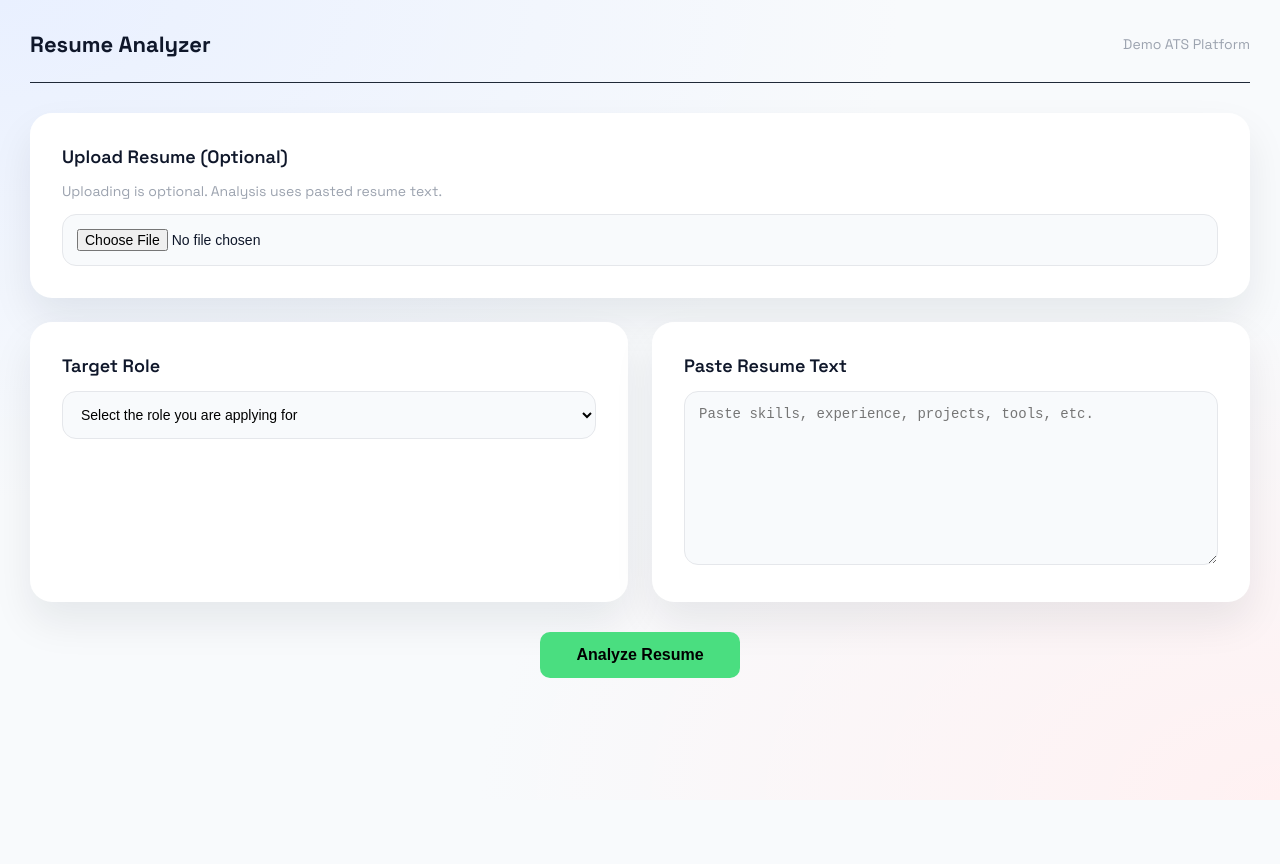
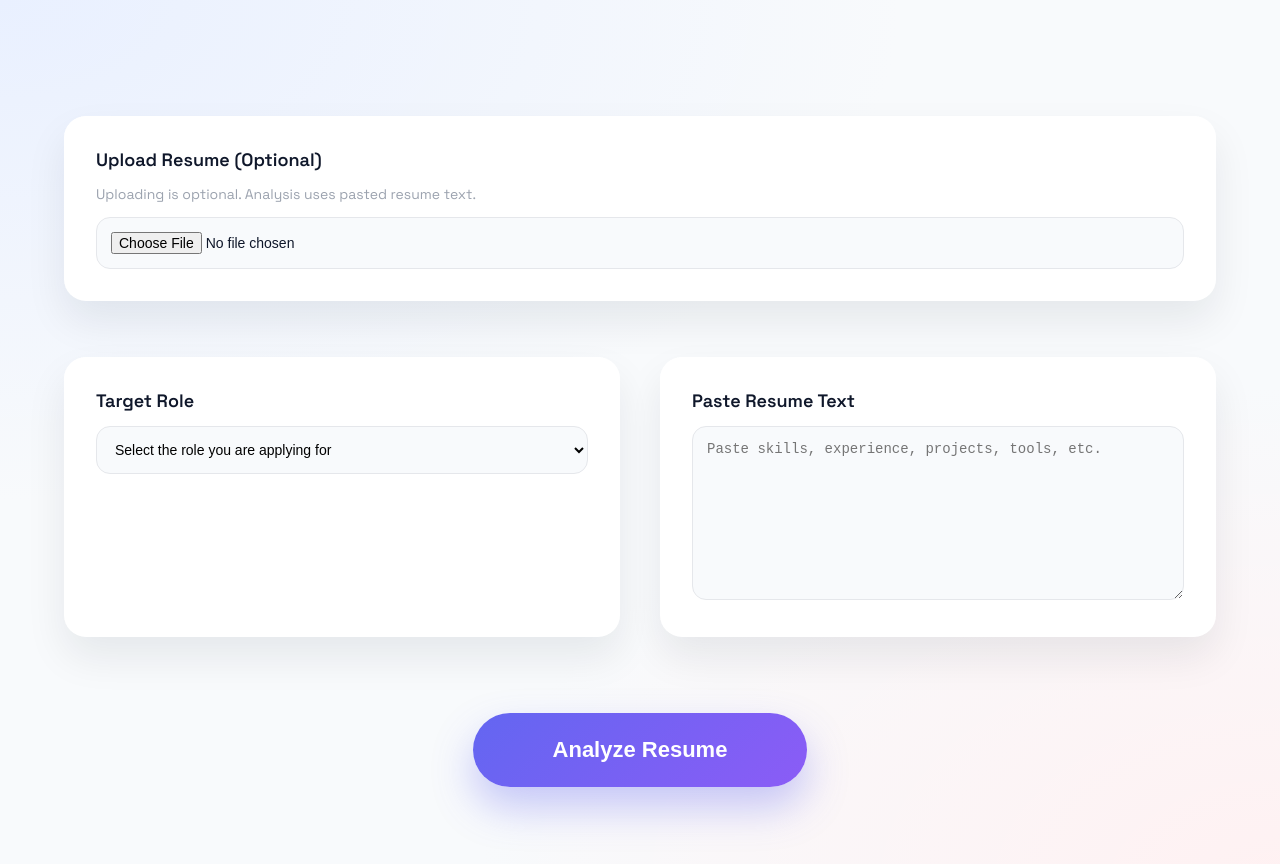
Before and after one commit to suki2811/resume-analyzer-ui, a React (Vite) app: page / in a window 1280 px wide. Both pictures are taken after a click on the button "Analyze Resume". Shown: the top 864 px of the page. Before the commit the page ends 800 px from the top, so only its background shows below. Built offline with nearby package versions, Linux system fonts and the light colour scheme.

Commit message:
Update Dashboard.jsx

```diff
--- a/src/pages/Dashboard.jsx
+++ b/src/pages/Dashboard.jsx
@@ -1,5 +1,4 @@
 import { useState } from "react";
-import Navbar from "../components/Navbar";
 import UploadCard from "../components/UploadCard";
 import RoleSelector from "../components/RoleSelector";
 import ResumeText from "../components/ResumeText";
@@ -37,38 +36,25 @@ export default function Dashboard() {
       : Math.round((foundSkills.length / requiredSkills.length) * 100);
 
   return (
-    <div style={{ padding: "30px" }}>
-      <Navbar />
-
-      <div style={{ marginTop: "30px" }}>
+    <div className="dashboard">
+      <div className="section fade-up fade-delay-1">
         <UploadCard />
       </div>
 
       <div
+        className="section fade-up fade-delay-2"
         style={{
           display: "grid",
           gridTemplateColumns: "1fr 1fr",
-          gap: "24px",
-          marginTop: "24px",
+          gap: "40px",
         }}
       >
         <RoleSelector role={role} setRole={setRole} />
         <ResumeText resumeText={resumeText} setResumeText={setResumeText} />
       </div>
 
-      <div style={{ textAlign: "center", marginTop: "30px" }}>
-        <button
-          onClick={() => setShowResults(true)}
-          style={{
-            padding: "14px 36px",
-            background: "#4ade80",
-            border: "none",
-            borderRadius: "10px",
-            fontSize: "16px",
-            fontWeight: "bold",
-            cursor: "pointer",
-          }}
-        >
+      <div className="section fade-up fade-delay-3" style={{ textAlign: "center" }}>
+        <button className="hero-btn" onClick={() => setShowResults(true)}>
           Analyze Resume
         </button>
       </div>
@@ -76,11 +62,11 @@ export default function Dashboard() {
       {showResults && (
         <>
           <div
+            className="section fade-up"
             style={{
               display: "grid",
               gridTemplateColumns: "1fr 1fr",
-              gap: "24px",
-              marginTop: "40px",
+              gap: "40px",
             }}
           >
             <ATSScore score={atsScore} />
@@ -90,7 +76,7 @@ export default function Dashboard() {
             />
           </div>
 
-          <div style={{ marginTop: "30px" }}>
+          <div className="section fade-up">
             <Suggestions role={role} missingSkills={missingSkills} />
           </div>
         </>
```
